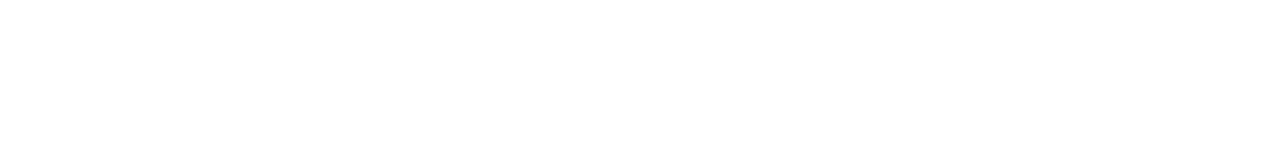
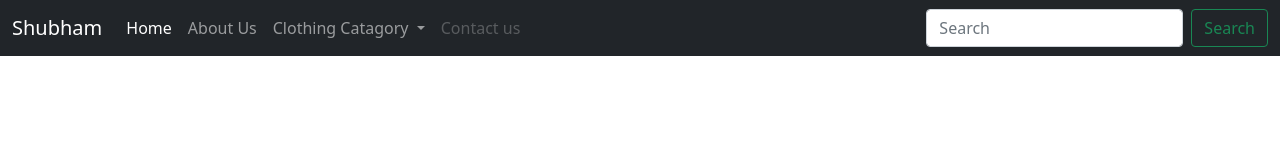
Before and after one commit to ShubhamIndalkar/DemoGit, a plain HTML site: page index.html in a window 1280 px wide. Drawn offline with nearby package versions, Linux system fonts and the light colour scheme.

Commit message:
added Navbar

```diff
--- a/index.html
+++ b/index.html
@@ -8,9 +8,48 @@
     <!-- Bootstrap CSS -->
     <link href="https://cdn.jsdelivr.net/npm/bootstrap@5.0.2/dist/css/bootstrap.min.css" rel="stylesheet" integrity="sha384-EVSTQN3/azprG1Anm3QDgpJLIm9Nao0Yz1ztcQTwFspd3yD65VohhpuuCOmLASjC" crossorigin="anonymous">
 
-    <title>Title 6</title>
+    <title>Hello, world!</title>
   </head>
   <body>
+
+    <nav class="navbar navbar-expand-lg navbar-dark bg-dark">
+        <div class="container-fluid">
+          <a class="navbar-brand" href="#">Shubham</a>
+          <button class="navbar-toggler" type="button" data-bs-toggle="collapse" data-bs-target="#navbarSupportedContent" aria-controls="navbarSupportedContent" aria-expanded="false" aria-label="Toggle navigation">
+            <span class="navbar-toggler-icon"></span>
+          </button>
+          <div class="collapse navbar-collapse" id="navbarSupportedContent">
+            <ul class="navbar-nav me-auto mb-2 mb-lg-0">
+              <li class="nav-item">
+                <a class="nav-link active" aria-current="page" href="#">Home</a>
+              </li>
+              <li class="nav-item">
+                <a class="nav-link" href="#">About Us</a>
+              </li>
+              <li class="nav-item dropdown">
+                <a class="nav-link dropdown-toggle" href="#" id="navbarDropdown" role="button" data-bs-toggle="dropdown" aria-expanded="false">
+                Clothing Catagory
+                </a>
+                <ul class="dropdown-menu" aria-labelledby="navbarDropdown">
+                  <li><a class="dropdown-item" href="#">Men</a></li>
+                  <li><a class="dropdown-item" href="#">Women </a></li>
+                  <li><hr class="dropdown-divider"></li>
+                  <li><a class="dropdown-item" href="#">fashion  </a></li>
+                </ul>
+              </li>
+              <li class="nav-item">
+                <a class="nav-link disabled" href="#" tabindex="-1" aria-disabled="true">Contact us</a>
+              </li>
+            </ul>
+            <form class="d-flex">
+              <input class="form-control me-2" type="search" placeholder="Search" aria-label="Search">
+              <button class="btn btn-outline-success" type="submit">Search</button>
+            </form>
+          </div>
+        </div>
+      </nav>
+
+
 
     <!-- Optional JavaScript; choose one of the two! -->
 
```
